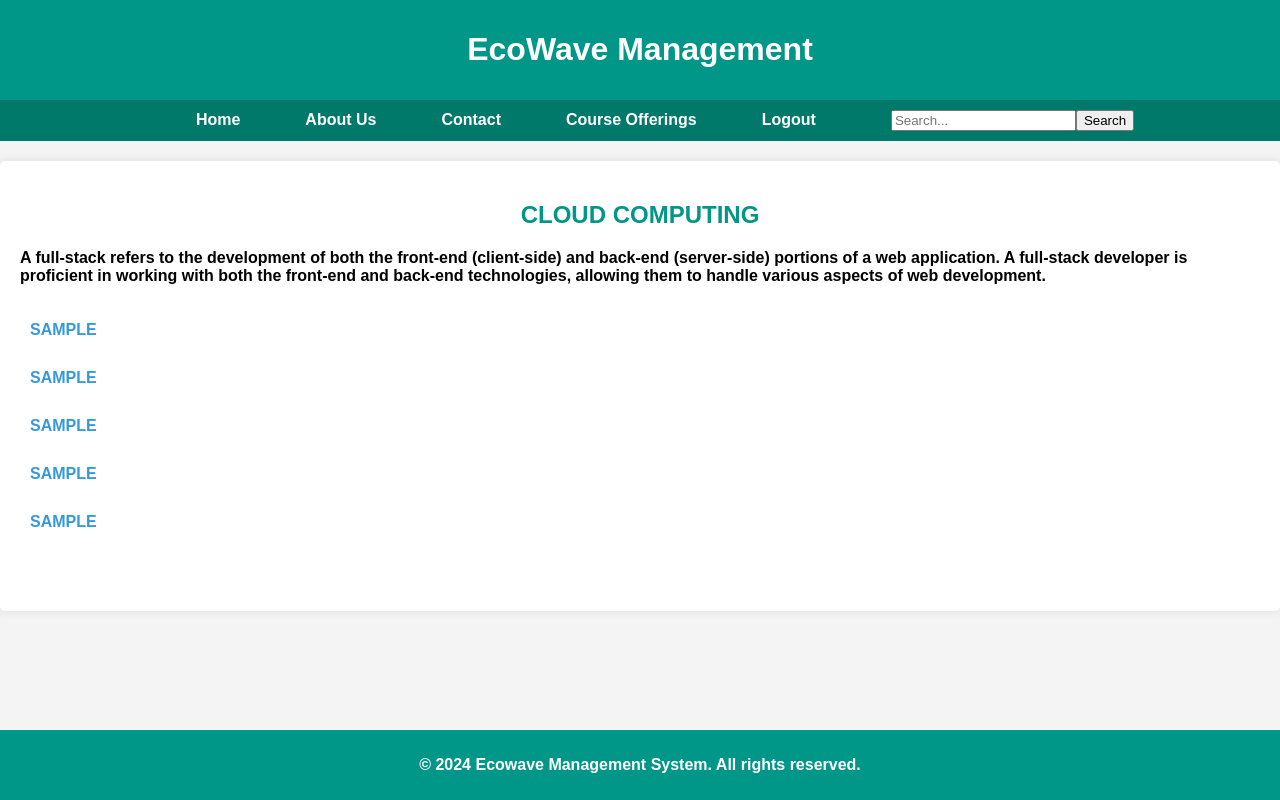
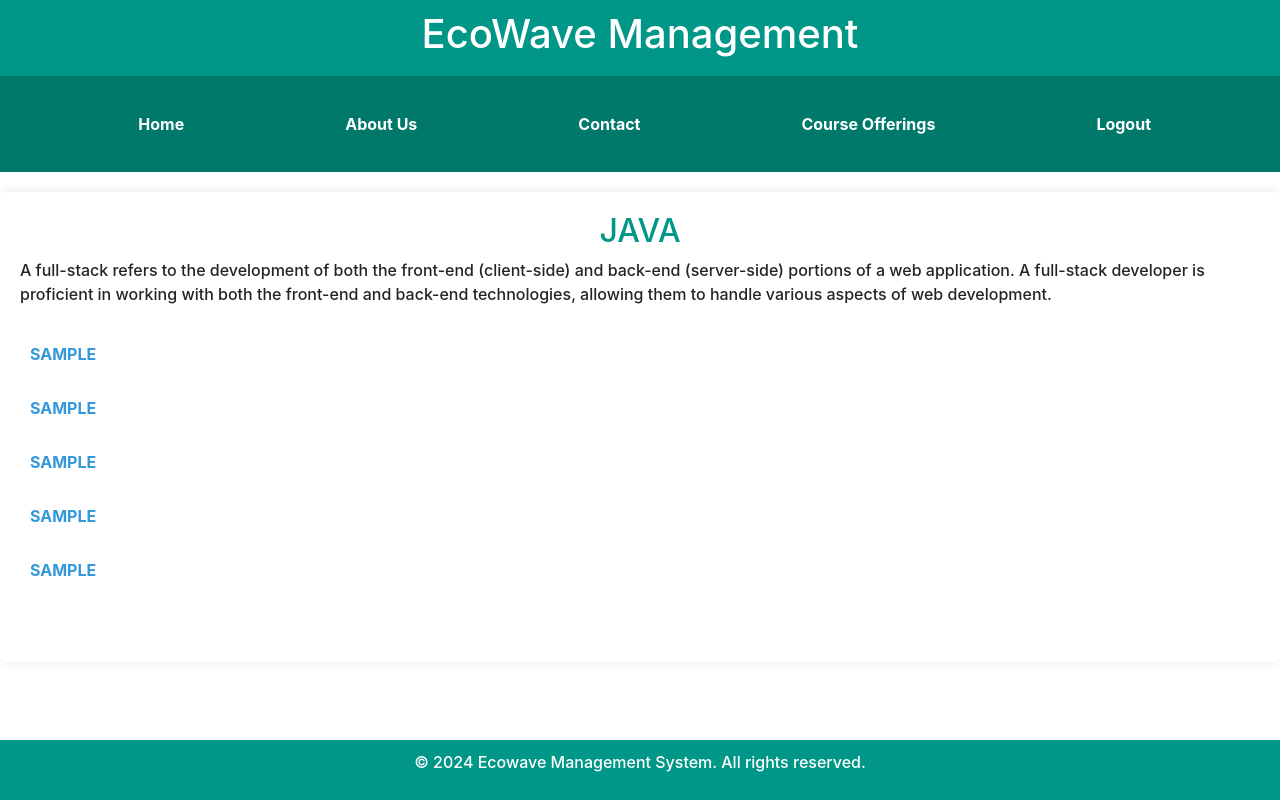
Before and after one commit to Nithin-Gottiparthi/TASK-1-PROJECT, a website: page TASK-1-PROJECT/after login/cloudcomputing.html in a window 1280 px wide. Drawn offline with nearby package versions, Linux system fonts and the light colour scheme.

Commit message:
Update cloudcomputing.html

```diff
--- a/TASK-1-PROJECT/after login/cloudcomputing.html
+++ b/TASK-1-PROJECT/after login/cloudcomputing.html
@@ -4,8 +4,9 @@
 <head>
     <meta charset="UTF-8">
     <meta name="viewport" content="width=device-width, initial-scale=1.0">
-    <title>Cloud Computing</title>
+    <title>Java</title>
     <link rel="stylesheet" href="styles/fullstack.css">
+    <link rel="stylesheet" href="https://stackpath.bootstrapcdn.com/bootstrap/4.5.2/css/bootstrap.min.css">
 </head>
 
 <body>
@@ -14,18 +15,34 @@
         <h1>EcoWave Management </h1>
     </header>
 
-    <nav>
-        <a href="/success.html">Home</a>
-        <a href="aboutus.html">About Us</a>
-        <a href="contact.html">Contact</a>
-        <a href="course.html">Course Offerings</a>
-        <a href="/Login.html">Logout</a>
-        <input type="text" class="search-bar" placeholder="Search...">
-        <button class="search-button">Search</button>
+    <nav class="navbar navbar-expand-lg navbar-light ">
+        <button class="navbar-toggler" type="button" data-toggle="collapse" data-target="#navbarNav"
+            aria-controls="navbarNav" aria-expanded="false" aria-label="Toggle navigation">
+            <span class="navbar-toggler-icon"></span>
+        </button>
+        <div class="collapse navbar-collapse" id="navbarNav">
+            <ul class="navbar-nav ml-auto">
+                <li class="nav-item">
+                    <a class="nav-link" href="/success.html">Home</a>
+                </li>
+                <li class="nav-item">
+                    <a class="nav-link" href="aboutus.html">About Us</a>
+                </li>
+                <li class="nav-item">
+                    <a class="nav-link" href="contact.html">Contact</a>
+                </li>
+                <li class="nav-item">
+                    <a class="nav-link" href="course.html">Course Offerings</a>
+                </li>
+                <li class="nav-item active">
+                    <a class="nav-link" href="/Login.html">Logout</a>
+                </li>
+            </ul>
+        </div>
     </nav>
     <main>
         <section class="section">
-            <h2>CLOUD COMPUTING</h2>
+            <h2>JAVA</h2>
             <p>
                 A full-stack refers to the development of both the front-end (client-side) and back-end
                 (server-side) portions of a web application. A full-stack developer is proficient in working with
@@ -88,7 +105,6 @@
     <footer>
         <p>&copy; 2024 Ecowave Management System. All rights reserved.</p>
     </footer>
-
     <script>
         // JavaScript function to toggle visibility
         function toggleVisibility(itemId) {
@@ -105,6 +121,10 @@
             });
         }
     </script>
+
+    <script src="https://code.jquery.com/jquery-3.5.1.slim.min.js"></script>
+    <script src="https://cdn.jsdelivr.net/npm/@popperjs/core@2.0.8/dist/umd/popper.min.js"></script>
+    <script src="https://stackpath.bootstrapcdn.com/bootstrap/4.5.2/js/bootstrap.min.js"></script>
 </body>
 
 </html>
```
